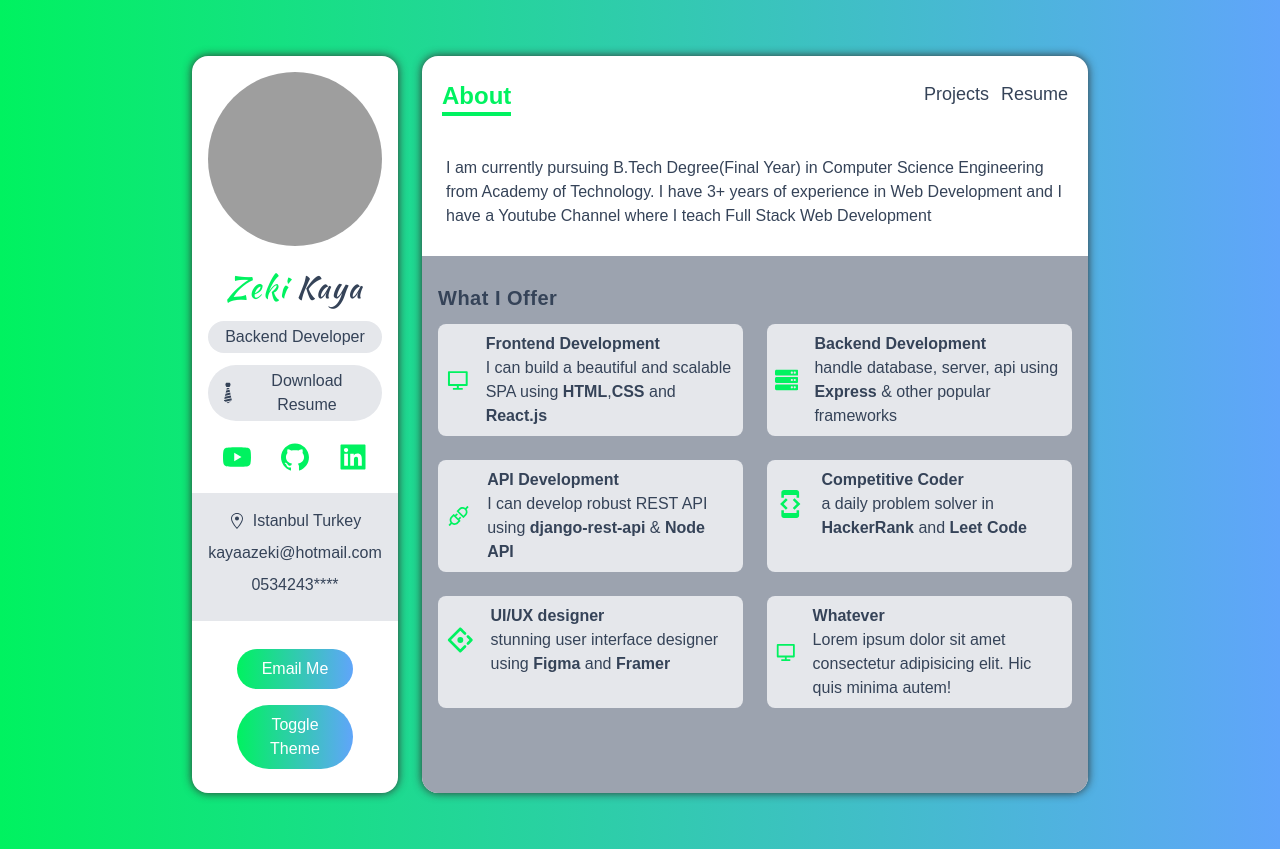
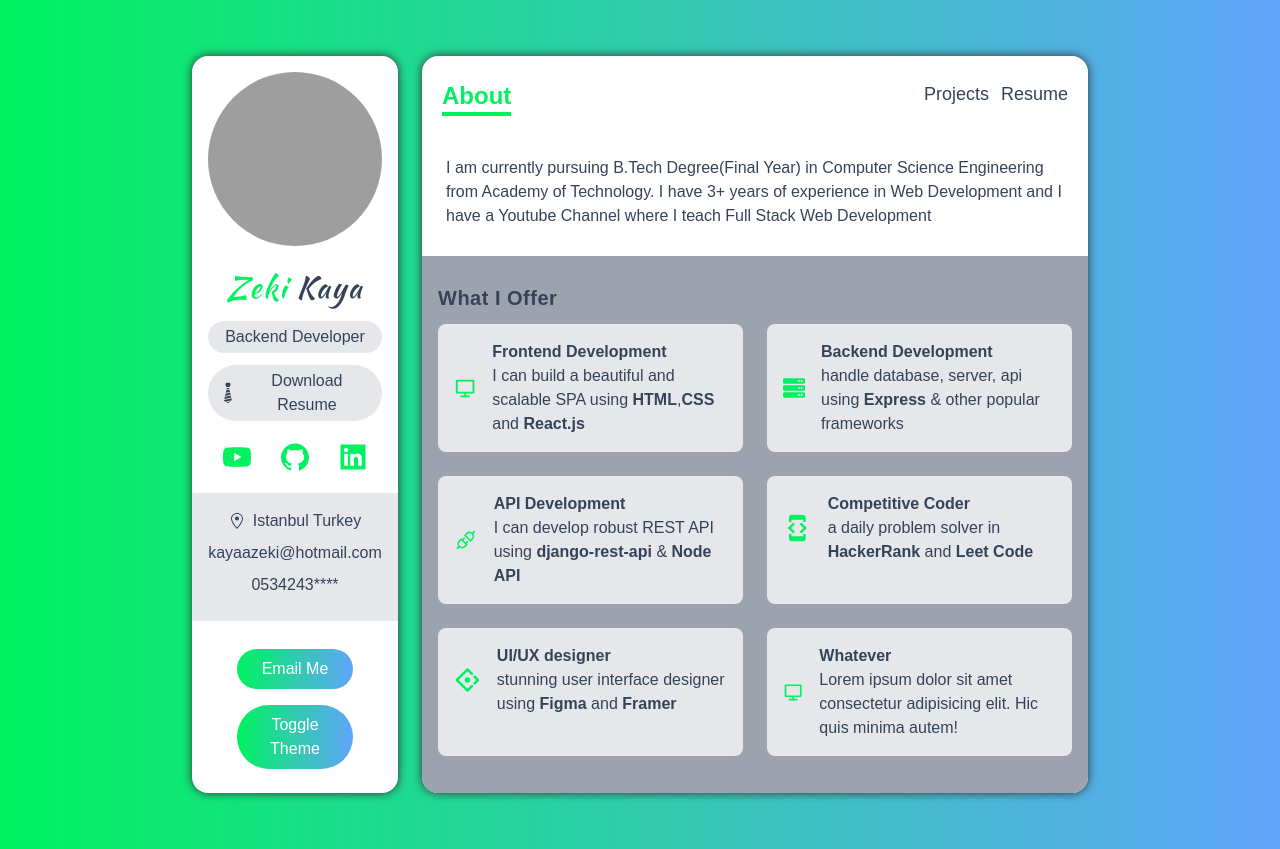
Before and after one commit to zekikayaa/ReactPortfolio, a Next.js app: page / in a window 1280 px wide. Built offline with nearby package versions, Linux system fonts and the light colour scheme; grey boxes are pictures that could not be loaded.

Commit message:
using Framer Motion package for   animations of project

```diff
--- /dev/null
+++ b/animations.ts
@@ -0,0 +1,39 @@
+export const fadeInUp = {
+  initial: {
+    opacity: 0,
+    y: 60,
+  },
+  animate: {
+    opacity: 1,
+    y: 0,
+  },
+};
+
+export const stagger = {
+  initial: {},
+  animate: {
+    transition: {
+      staggerChildren: 0.1,
+    },
+  },
+};
+
+export const routeAnimation = {
+  initial: {
+    opacity: 0,
+  },
+  animate: {
+    opacity: 1,
+    transition: {
+      delay: 0.1,
+      duration: 0.1,
+    },
+  },
+  exit: {
+    opacity: 0,
+    transition: {
+      delay: 0.1,
+      ease: "easeInOut",
+    },
+  },
+};
--- a/components/Bar.tsx
+++ b/components/Bar.tsx
@@ -1,18 +1,39 @@
 import React, { FunctionComponent } from "react";
 import { ISkill } from "../type";
+import { motion } from "framer-motion";
 
 const Bar: FunctionComponent<{ data: ISkill }> = ({
   data: { Icon, level, name },
 }) => {
+  const bar_width = `${level}`;
+
+  const variants = {
+    initial: {
+      width: 0,
+    },
+    animate: {
+      width: bar_width,
+      trans: {
+        duration: 0.4,
+        type: "spring",
+        damping: 10,
+        stiffness: 100,
+      },
+    },
+  };
+
   return (
-    <div className='my-2 text-white bg-gray-300 rounded-full dark:bg-dark-700 dark:bg-black-500'>
-      <div className="flex items-center px-4 rounded-full bg-gradient-to-r from-green to-blue-600"
-
-       style={{width:level}}
+    <div className="my-2 text-white bg-gray-300 rounded-full dark:bg-dark-700 dark:bg-black-500">
+      <motion.div
+        className="flex items-center px-4 rounded-full bg-gradient-to-r from-green to-blue-600"
+        style={{ width: bar_width }}
+        variants={variants}
+        initial="initial"
+        animate="animate"
       >
         <Icon className="mr-3" />
         {name}
-      </div>
+      </motion.div>
     </div>
   );
 };
--- a/components/ProjectCard.tsx
+++ b/components/ProjectCard.tsx
@@ -3,6 +3,8 @@
 import { MdClose } from "react-icons/md";
 import { IProject } from "../type";
 import Image from "next/image";
+import { motion } from "framer-motion";
+import { fadeInUp, stagger } from "../animations";
 
 const ProjectCard: FunctionComponent<{
   project: IProject;
@@ -40,8 +42,9 @@
 
       {showDetail && (
         <div className="absolute top-0 left-0 z-10 grid w-full h-auto p-2 text-black bg-gray-100 md:grid-cols-2 gap-x-12 dark:text-white dark:bg-dark-100 ">
-          <div>
+          <motion.div variants={stagger} initial="initial" animate="animate">
             {/* <img src={image_path} alt={name}></img> */}.
+            <motion.div variants={fadeInUp}>
               <Image
                 src={image_path}
                 alt={name}
@@ -49,7 +52,10 @@
                 height="150"
                 layout="responsive"
               />
-            <div className="flex justify-center my-4 space-x-3">
+            </motion.div>
+            <motion.div
+              variants={fadeInUp}
+            className="flex justify-center my-4 space-x-3">
               <a
                 href={github_url}
                 className="flex items-center px-4 py-2 space-x-3 text-lg bg-gray-200 dark:bg-dark-200"
@@ -62,13 +68,13 @@
               >
                 <AiFillProject /> <span>Project</span>
               </a>
-            </div>
-          </div>
+            </motion.div>
+          </motion.div>
 
-          <div>
-            <h2 className="mb-3 text-xl font-medium md:text-2xl"> {name}</h2>
-            <h3 className="mb-3 font-medium">{description}</h3>
-            <div className="flex flex-wrap mt-5 space-x-1 text-sm tracking-wider 1">
+          <motion.div variants={stagger} initial="initial" animate="animate">
+            <motion.h2  variants={fadeInUp} className="mb-3 text-xl font-medium md:text-2xl"> {name}</motion.h2>
+            <motion.h3  variants={fadeInUp} className="mb-3 font-medium">{description}</motion.h3>
+            <motion.div  variants={fadeInUp} className="flex flex-wrap mt-5 space-x-1 text-sm tracking-wider 1">
               {key_techs.map((tech) => (
                 <span
                   key={tech}
@@ -77,8 +83,8 @@
                   {tech}
                 </span>
               ))}
-            </div>
-          </div>
+            </motion.div>
+          </motion.div>
 
           <button
             onClick={() => setshowDetail(false)}
--- a/package.json
+++ b/package.json
@@ -8,6 +8,7 @@
     "lint": "next lint"
   },
   "dependencies": {
+    "framer-motion": "^3.10.3",
     "next": "12.0.4",
     "next-themes": "0.0.15",
     "react": "17.0.2",
--- a/pages/_app.tsx
+++ b/pages/_app.tsx
@@ -2,8 +2,9 @@
 import Navbar from "../components/Navbar";
 import "../styles/globals.css";
 import { ThemeProvider } from "next-themes";
+import { AnimatePresence } from "framer-motion";
 
-function MyApp({ Component, pageProps }) {
+function MyApp({ Component, pageProps, router }) {
   return (
     <ThemeProvider attribute="class">
       <div className="grid grid-cols-12 gap-6 px-5 lg:px-48 my-14 sm:px20 md:px-32">
@@ -12,7 +13,10 @@
         </div>
         <div className="flex flex-col col-span-12 overflow-hidden bg-white lg:col-span-9 rounded-2xl dark:bg-dark-500 shadow-custom-light dark:shadow-custom-dark ">
           <Navbar />
-          <Component {...pageProps} />
+
+          <AnimatePresence exitBeforeEnter>
+            <Component {...pageProps} key={router.route} />
+          </AnimatePresence>
         </div>
       </div>
     </ThemeProvider>
--- a/pages/index.tsx
+++ b/pages/index.tsx
@@ -3,12 +3,16 @@
 import ServiceCard from "../components/ServiceCard";
 
 import { services } from "../data";
+import { motion } from "framer-motion";
+import { fadeInUp, routeAnimation, stagger } from "../animations";
 
 const index = (props: { services: IService[] }) => {
   // console.log("----------------------------Client----------------------------");
 
   return (
-    <div className="flex flex-col flex-grow px-6 pt-1">
+    <motion.div
+    variants={routeAnimation} initial="initial" animate="animate" exit="exit"
+    className="flex flex-col flex-grow px-6 pt-1" >
       <h5 className="my-3 font-medium">
         I am currently pursuing B.Tech Degree(Final Year) in Computer Science
         Engineering from Academy of Technology. I have 3+ years of experience in
@@ -20,20 +24,28 @@
         style={{ marginLeft: "-1.5rem", marginRight: "-1.5rem" }}
       >
         <h6 className="my-3 text-xl font-bold tracking-wide">What I Offer</h6>
-        <div className="grid gap-6 lg:grid-cols-2">
+        <motion.div
+          className="grid gap-6 lg:grid-cols-2"
+          variants={stagger}
+          initial="initial"
+          animate="animate"
+        >
           {/* {props.services.map((service) => (
             <div className="bg-gray-200 rounded-lg lg:col-span-1 ">
               <ServiceCard service={service} />
             </div>
           ))} */}
           {services.map((service) => (
-            <div className="bg-gray-200 rounded-lg lg:col-span-1 dark:bg-dark-200 ">
+            <motion.div
+              variants={fadeInUp}
+              className="col-span-2 p-2 bg-gray-200 rounded-lg lg:col-span-1 dark:bg-dark-200 "
+            >
               <ServiceCard service={service} />
-            </div>
+            </motion.div>
           ))}
-        </div>
+        </motion.div>
       </div>
-    </div>
+    </motion.div>
   );
 };
 
@@ -57,8 +69,6 @@
 //   };
 // };
 
-
-
 // This functon call once time at the project build beacuse this data static and never change so we dont need call every About page opening
 export const getStaticProps = async (contex: GetServerSideProps) => {
   //calculation
--- a/pages/projects.tsx
+++ b/pages/projects.tsx
@@ -3,6 +3,8 @@
 import ProjectsNavbar from "../components/ProjectsNavbar";
 import { projects as projectsData } from "../data";
 import { Category } from "../type";
+import { motion } from "framer-motion";
+import { fadeInUp, routeAnimation, stagger } from "../animations";
 
 const Projects = () => {
   const [projects, setProjects] = useState(projectsData);
@@ -24,20 +26,35 @@
   };
 
   return (
-    <div className="px-5 py-2 overflow-y-scroll" style={{ height: "65vh" }}>
+    <motion.div
+      variants={routeAnimation}
+      initial="initial"
+      animate="animate"
+      className="px-5 py-2 overflow-y-scroll"
+      style={{ height: "65vh" }}
+    >
       <ProjectsNavbar
         handlerFilterCategory={handlerFilterCategory}
         active={activeItem}
       />
 
-      <div className="relative grid grid-cols-12 gap-4 my-3">
+      <motion.div
+        variants={stagger}
+        initial="initial"
+        animate="animate"
+        className="relative grid grid-cols-12 gap-4 my-3"
+      >
         {projects.map((project) => (
-          <div className="col-span-12 p-2 bg-gray-200 rounded-lg sm:col-span-6 lg:col-span-4 dark:bg-dark-200">
-            <ProjectCard project={project} key={project.name} />
-          </div>
+          <motion.div
+            variants={fadeInUp}
+            className="col-span-12 p-2 bg-gray-200 rounded-lg sm:col-span-6 lg:col-span-4 dark:bg-dark-200"
+            key={project.name}
+          >
+            <ProjectCard project={project} />
+          </motion.div>
         ))}
-      </div>
-    </div>
+      </motion.div>
+    </motion.div>
   );
 };
 
--- a/pages/resume.tsx
+++ b/pages/resume.tsx
@@ -1,14 +1,18 @@
 import React from "react";
 import Bar from "../components/Bar";
 import { languages, tools } from "../data";
+import { motion } from "framer-motion";
+import { fadeInUp, routeAnimation } from "../animations";
 
 const resume = () => {
+
+
   return (
-    <div className="px-6 py-2">
+    <motion.div className="px-6 py-2"  variants={routeAnimation} initial="initial" animate="animate" exit="exit">
       {/* //education & exp */}
 
       <div className="grid gap-6 md:grid-cols-2">
-        <div>
+        <motion.div  variants={fadeInUp} initial="initial" animate="animate">
           <h5 className="my-3 text-2xl font-bold">Edication</h5>
           <div>
             <h5 className="my-2 text-xl font-bold">
@@ -22,16 +26,16 @@
               from Academy of Technology
             </p>
           </div>
-        </div>
+        </motion.div>
 
-        <div>
+        <motion.div variants={fadeInUp} initial="initial" animate="animate" >
           <h5 className="my-3 text-2xl font-bold">Experience</h5>
           <div>
             <h5 className="my-2 text-xl font-bold"> Software Engineer Jr.</h5>
             <p className="font-semibold">Academy of Technology(2017-2019)</p>
             <p className="my-3">I don't know Why I am doing this job</p>
           </div>
-        </div>
+        </motion.div>
       </div>
 
       {/* languages & tools */}
@@ -55,7 +59,7 @@
           </div>
         </div>
       </div>
-    </div>
+    </motion.div>
   );
 };
 
```
Also changed, not shown: 1 other file (tests, documents, lock files or other folders). Lines whose indentation alone changed are shown as unchanged.
